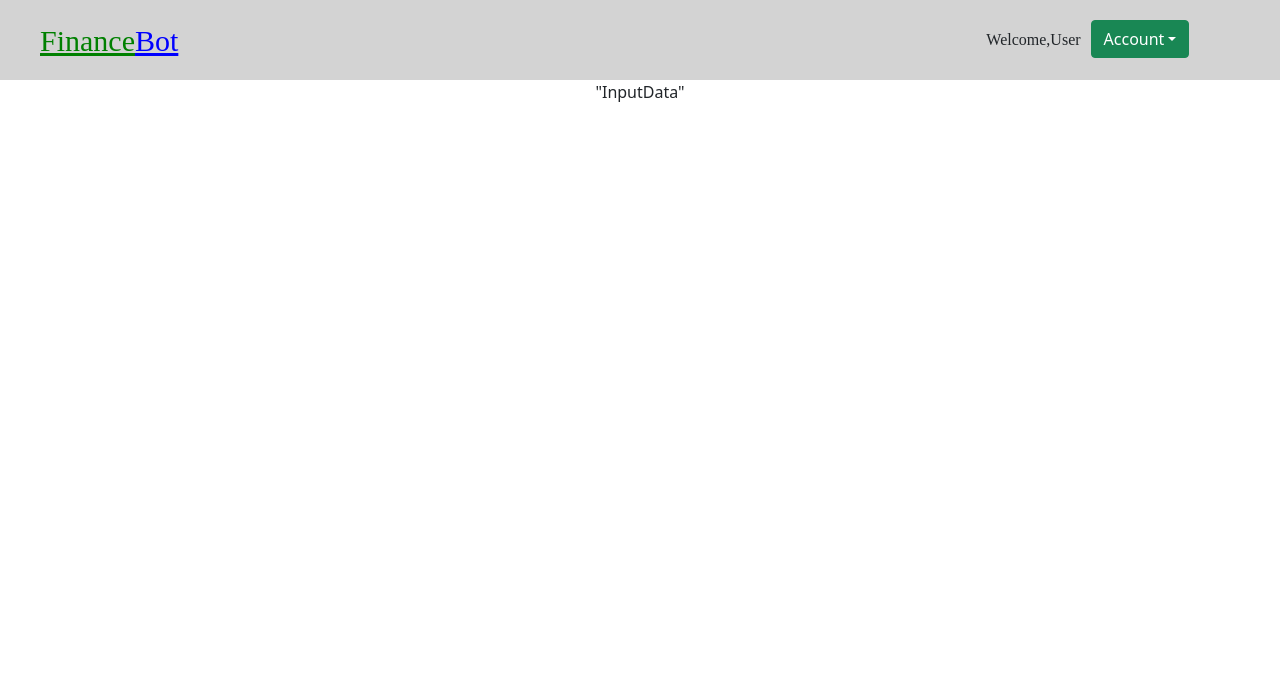
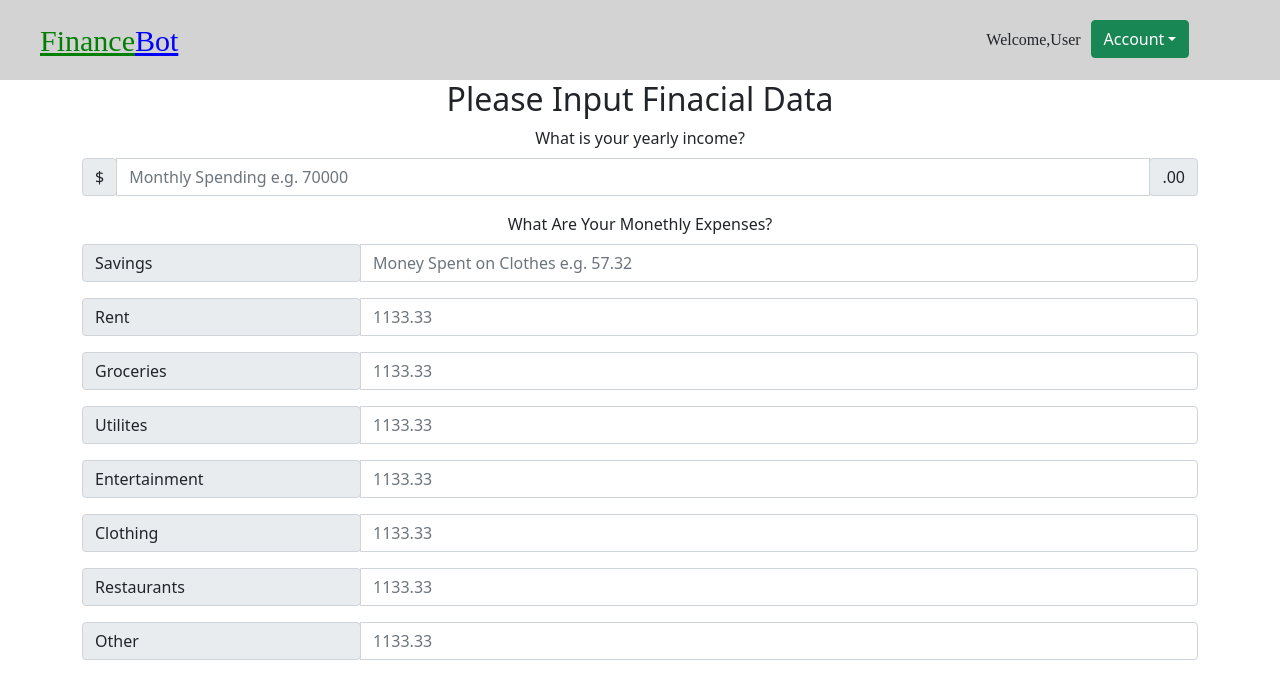
Before and after one commit to mmandelb2201/finance-bot, a React (Create React App) app: page /input-data in a window 1280 px wide. Shown: the top 698 px of the page. Built offline with nearby package versions, Linux system fonts and the light colour scheme.

Commit message:
Add stuff for form

```diff
--- a/package.json
+++ b/package.json
@@ -18,7 +18,7 @@
         "web-vitals": "^2.1.4"
     },
     "scripts": {
-        "start": "set PORT=3000 && react-scripts start",
+        "start": "react-scripts --openssl-legacy-provider start",
         "build": "react-scripts build",
         "test": "react-scripts test",
         "eject": "react-scripts eject"
--- a/src/components/pages/inputData.jsx
+++ b/src/components/pages/inputData.jsx
@@ -1,7 +1,161 @@
 import React, { useState } from "react";
+import Form from 'react-bootstrap/Form';
+import Button from 'react-bootstrap/Button';
 
-const InputData = () => {
-  return <div> "InputData" </div>;
+
+function InputData() {
+
+  function AddMonthly() {
+    var monthlyform = `<div class="col">
+      <div>
+        <select id="MonthlyExpenses">
+          <option selected>Type of Expense</option>
+          <option value="1">Transportion</option>
+          <option value="2">Housing</option>
+          <option value="3">Food</option>
+          <option value="4">Insurance</option>
+          <option value="5">Healthcare</option>
+          <option value="6">Entertainment</option>
+          <option value="7">Charity</option>
+          <option value="8">Clothes and Accesories</option>
+          <option value="9">Other</option>
+        </select>
+      </div>
+    </div>
+    <div class="col">
+      <div>
+        <input type="number" class="form-control" id="MonthlyExpenses" placeholder="Money Spent on Clothes e.g. 57.32"></input>
+      </div>
+    </div>`
+
+    var div = document.getElementById('monthly-expenses')
+    div.append(monthlyform)
+  }
+
+  return(
+    <div class="container-sm">
+      <div>
+        <h2>Please Input Finacial Data</h2>
+      </div>
+
+
+      <form>
+        <div class="row">
+          <div class="col">
+            <label for="YearlyIncome" class="form-label">What is your yearly income?</label>
+            <div class="input-group mb-3">
+              <div class="input-group-prepend">
+                <span class="input-group-text">$</span>
+              </div>
+              <input type="number" class="form-control" id="YearlyIncome" placeholder="Monthly Spending e.g. 70000"></input>
+              <div class="input-group-append">
+                <span class="input-group-text">.00</span>
+              </div>
+            </div>
+          </div>
+        </div>
+
+        <div class="row" id="monthly-expenses-savings">
+          <label for="MonthlyExpenses" class="form-label">What Are Your Monethly Expenses?</label>
+          <div class="input-group mb-3">
+            <div class="input-group-prepend w-25 text-center">
+              <span class="input-group-text">Savings</span>
+            </div>
+            <input type="number" class="form-control" id="" placeholder="Money Spent on Clothes e.g. 57.32"></input>
+          </div>
+        </div>
+
+        <div class="row" id="monthly-expenses-rent">
+          <div class="input-group mb-3">
+            <div class="input-group-prepend w-25 text-center">
+              <span class="input-group-text">Rent</span>
+            </div>
+            <input type="number" class="form-control" id="" placeholder="1133.33"></input>
+          </div>
+        </div>
+
+        <div class="row" id="monthly-expenses-groceries">
+          <div class="input-group mb-3">
+            <div class="input-group-prepend w-25 text-center">
+              <span class="input-group-text">Groceries</span>
+            </div>
+            <input type="number" class="form-control" id="" placeholder="1133.33"></input>
+          </div>
+        </div>
+
+        <div class="row" id="monthly-expenses-utilities">
+          <div class="input-group mb-3">
+            <div class="input-group-prepend w-25 text-center">
+              <span class="input-group-text">Utilites</span>
+            </div>
+            <input type="number" class="form-control" id="" placeholder="1133.33"></input>
+          </div>
+        </div>
+
+        <div class="row" id="monthly-expenses-entertainment">
+          <div class="input-group mb-3">
+            <div class="input-group-prepend w-25 text-center">
+              <span class="input-group-text">Entertainment</span>
+            </div>
+            <input type="number" class="form-control" id="" placeholder="1133.33"></input>
+          </div>
+        </div>
+
+        <div class="row" id="monthly-expenses-clothing">
+          <div class="input-group mb-3">
+            <div class="input-group-prepend w-25">
+              <span class="input-group-text">Clothing</span>
+            </div>
+            <input type="number" class="form-control" id="" placeholder="1133.33"></input>
+          </div>
+        </div>
+
+        <div class="row" id="monthly-expenses-restaurant">
+          <div class="input-group mb-3">
+            <div class="input-group-prepend w-25">
+              <span class="input-group-text">Restaurants</span>
+            </div>
+            <input type="number" class="form-control" id="" placeholder="1133.33"></input>
+          </div>
+        </div>
+
+        <div class="row" id="monthly-expenses-other">
+          <div class="input-group mb-3">
+            <div class="input-group-prepend w-25">
+              <span class="input-group-text">Other</span>
+            </div>
+            <input type="number" class="form-control" id="" placeholder="1133.33"></input>
+          </div>
+        </div>
+
+      </form>
+    </div>
+  )
 };
 
+/*
+        <div class="row">
+          <div class="col">
+            <div>
+              <select id="Expenses">
+                <option selected>Type of Expense</option>
+                <option value="1">Transportion</option>
+                <option value="2">Housing</option>
+                <option value="3">Food</option>
+              </select>
+            </div>
+          </div>
+          <div class="col">
+            <div>
+              <input type="percent" class="form-control" id="Expenses" placeholder="Interest"></input>
+            </div>
+          </div>
+          <div class="col">
+            <div>
+              <input type="number" class="form-control" id="Expenses" placeholder="Balance e.g. 50,000"></input>
+            </div>
+          </div>
+        </div>
+*/
+
 export default InputData;
```
